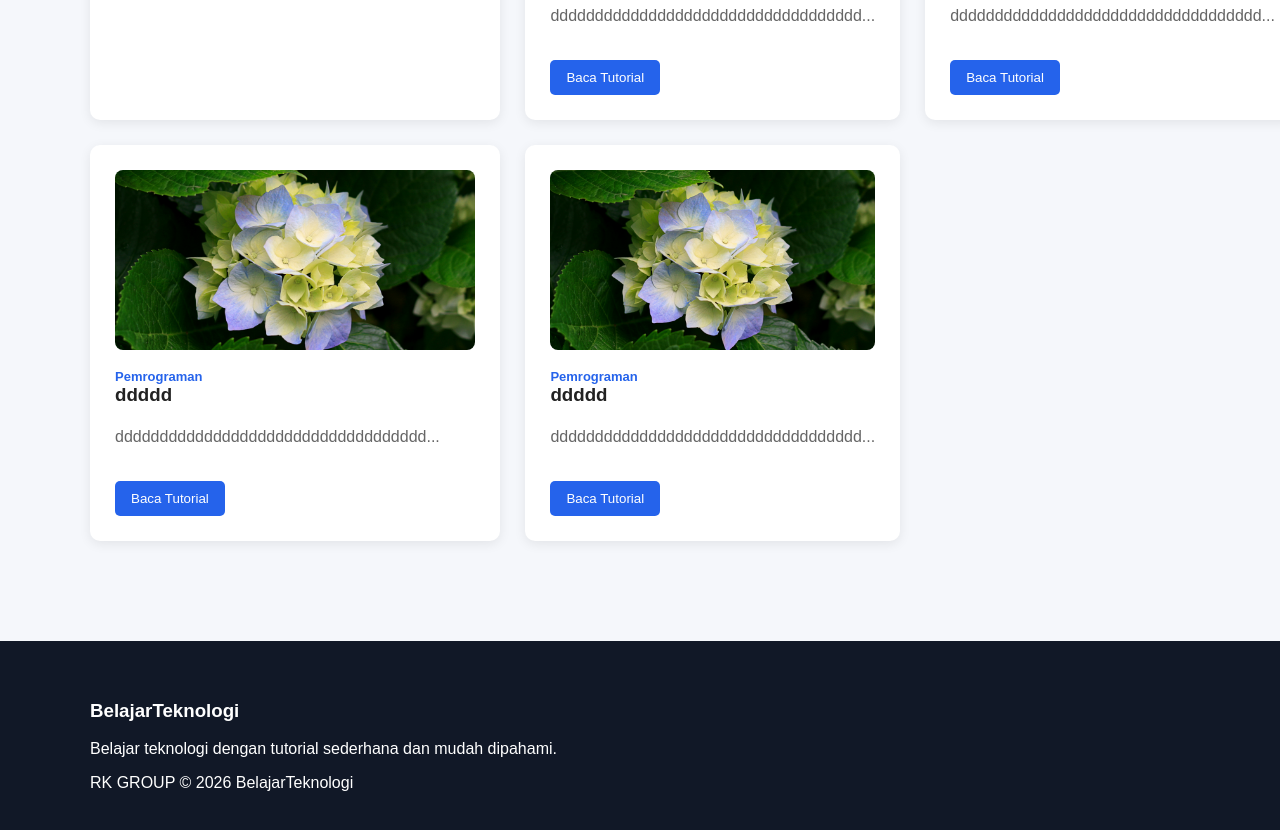
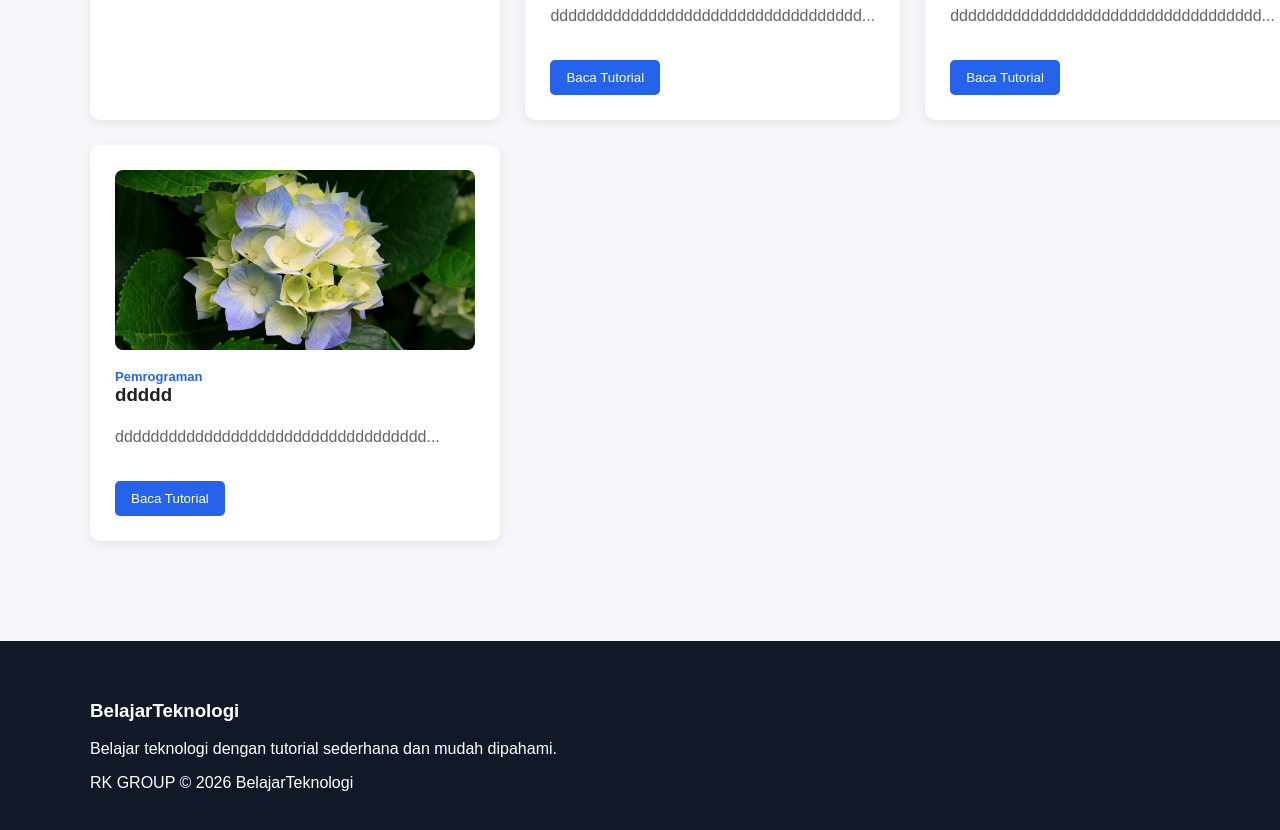
Before and after one commit to sahid0909/website-tutorial, a website: page docs/index.html in a window 1280 px wide. Shown: the part 1369-2199 px from the top of the page. Drawn offline with Linux system fonts and the light colour scheme.

Commit message:
Update artikel dan halaman website

```diff
--- a/docs/artikel.json
+++ b/docs/artikel.json
@@ -61,14 +61,5 @@
     "gambar": "/uploads/gambar-1787386994809.jpg",
     "isi": "ddddddddddddddddddddddddddddddddddd",
     "tanggal": "2026-08-22T08:23:14.860Z"
-  },
-  {
-    "id": 1787386995126,
-    "judul": "ddddd",
-    "slug": "ddddd",
-    "kategori": "Pemrograman",
-    "gambar": "/uploads/gambar-1787386994810.jpg",
-    "isi": "ddddddddddddddddddddddddddddddddddd",
-    "tanggal": "2026-08-22T08:23:15.126Z"
   }
 ]
--- a/docs/sitemap.xml
+++ b/docs/sitemap.xml
@@ -35,9 +35,5 @@
     <loc>https://sahid0909.github.io/website-tutorial/tutorial/ddddd/</loc>
 </url>
 
-<url>
-    <loc>https://sahid0909.github.io/website-tutorial/tutorial/ddddd/</loc>
-</url>
-
 
 </urlset>
```
Also changed, not shown: database/artikel.json (+0 -9 lines), docs/tutorial/ddddd/index.html (+2 -2 lines).
